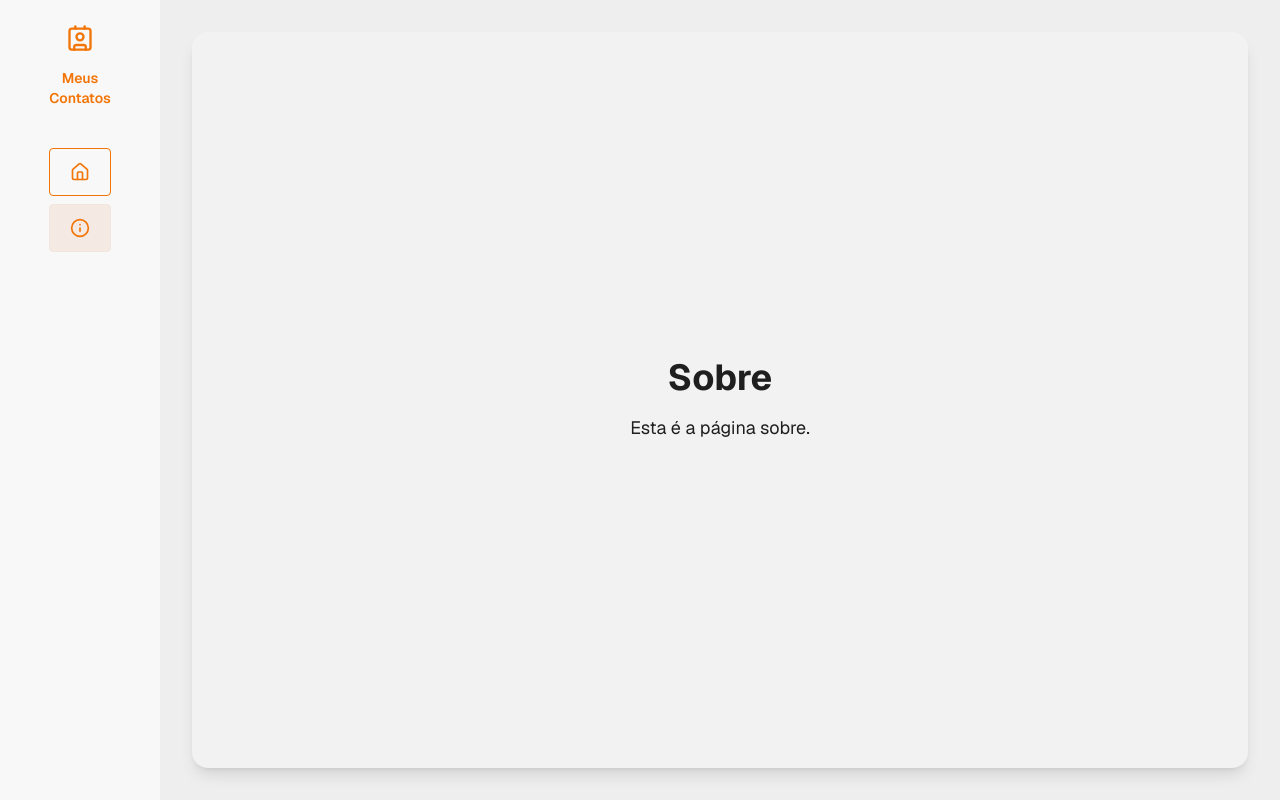
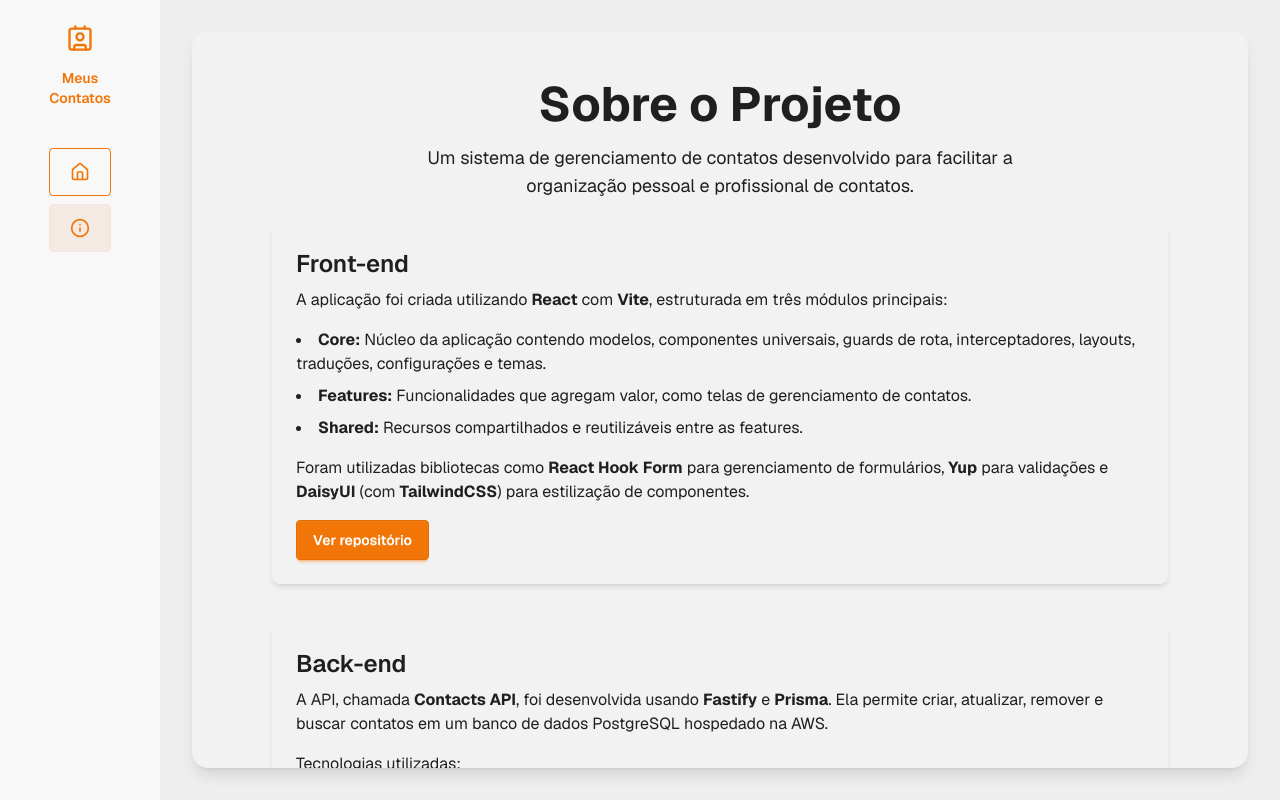
Before and after one commit to yasminlopes/contacts-app, a React (Vite) app: page /about in a window 1280 px wide. Built offline with nearby package versions, Linux system fonts and the light colour scheme.

Commit message:
feat: add about the project details

```diff
--- a/src/features/about/index.tsx
+++ b/src/features/about/index.tsx
@@ -1,8 +1,83 @@
 export default function About() {
   return (
-    <div className="flex flex-col items-center justify-center h-full">
-      <h1 className="text-4xl font-bold">Sobre</h1>
-      <p className="mt-4 text-lg">Esta é a página sobre.</p>
+    <div className="flex flex-col items-center justify-center min-h-screen p-6 space-y-6">
+      <div className="text-center">
+        <h1 className="text-5xl font-bold">Sobre o Projeto</h1>
+        <p className="mt-4 text-lg max-w-2xl mx-auto">
+          Um sistema de gerenciamento de contatos desenvolvido para facilitar a
+          organização pessoal e profissional de contatos.
+        </p>
+      </div>
+
+      <div className="w-full max-w-4xl space-y-10">
+        <div className="card bg-base-100 shadow-md p-6">
+          <h2 className="text-2xl font-semibold mb-2">Front-end</h2>
+          <p className="mb-4">
+            A aplicação foi criada utilizando <strong>React</strong> com{' '}
+            <strong>Vite</strong>, estruturada em três módulos principais:
+          </p>
+          <ul className="list-disc list-inside space-y-2">
+            <li>
+              <strong>Core:</strong> Núcleo da aplicação contendo modelos,
+              componentes universais, guards de rota, interceptadores, layouts,
+              traduções, configurações e temas.
+            </li>
+            <li>
+              <strong>Features:</strong> Funcionalidades que agregam valor, como
+              telas de gerenciamento de contatos.
+            </li>
+            <li>
+              <strong>Shared:</strong> Recursos compartilhados e reutilizáveis
+              entre as features.
+            </li>
+          </ul>
+          <p className="mt-4">
+            Foram utilizadas bibliotecas como <strong>React Hook Form</strong> para gerenciamento de formulários,
+            <strong> Yup</strong> para validações e <strong>DaisyUI</strong> (com <strong>TailwindCSS</strong>) para estilização de componentes.
+          </p>
+          <div className="mt-4">
+            <a
+              href="https://github.com/yasminlopes/contacts-app"
+              className="btn btn-primary"
+              target="_blank"
+              rel="noopener noreferrer"
+            >
+              Ver repositório
+            </a>
+          </div>
+        </div>
+
+        <div className="card bg-base-100 shadow-md p-6">
+          <h2 className="text-2xl font-semibold mb-2">Back-end</h2>
+          <p className="mb-4">
+            A API, chamada <strong>Contacts API</strong>, foi desenvolvida
+            usando <strong>Fastify</strong> e <strong>Prisma</strong>. Ela
+            permite criar, atualizar, remover e buscar contatos em um banco de
+            dados PostgreSQL hospedado na AWS.
+          </p>
+          <p className="mb-4">Tecnologias utilizadas:</p>
+          <ul className="list-disc list-inside space-y-2">
+            <li>Fastify para servidor HTTP</li>
+            <li>Prisma como ORM</li>
+            <li>Joi para validação de dados</li>
+            <li>Hospedagem usando AWS EC2 e RDS</li>
+          </ul>
+          <div className="mt-4">
+            <a
+              href="https://github.com/yasminlopes/contacts-api"
+              className="btn btn-primary"
+              target="_blank"
+              rel="noopener noreferrer"
+            >
+              Ver repositório
+            </a>
+          </div>
+        </div>
+      </div>
+
+      <footer className="text-center pt-10">
+        <p className="text-sm">Desenvolvido por Yasmin Lopes</p>
+      </footer>
     </div>
   );
 }
```
